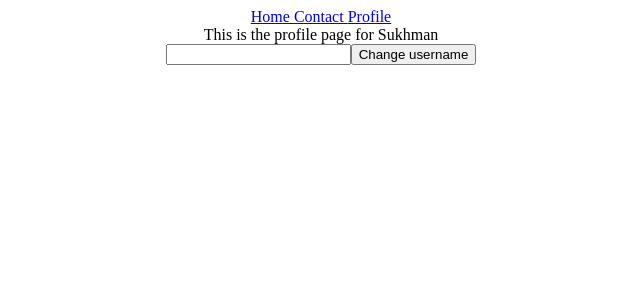
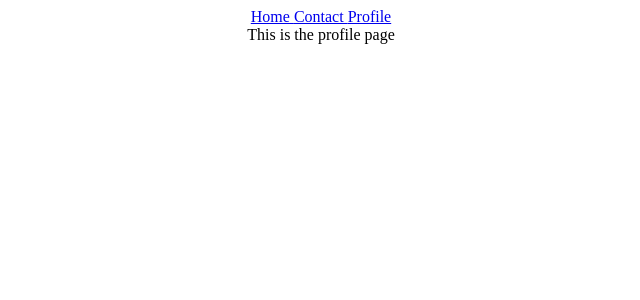
Before and after one commit to sukhman31/Learn-React, a React (Create React App) app: page /profile in a window 1280 px wide. Shown: the top 300 px of the page, without its empty margins (319-959 px from the left). Built offline with nearby package versions, Linux system fonts and the light colour scheme.

Commit message:
using react query

```diff
--- a/package.json
+++ b/package.json
@@ -3,6 +3,7 @@
   "version": "0.1.0",
   "private": true,
   "dependencies": {
+    "@tanstack/react-query": "^4.29.19",
     "@testing-library/jest-dom": "^5.16.5",
     "@testing-library/react": "^13.4.0",
     "@testing-library/user-event": "^13.5.0",
--- a/src/App.js
+++ b/src/App.js
@@ -6,15 +6,16 @@ import { Home } from './pages/home';
 import { Contact } from './pages/contact';
 import { Profile } from './pages/profile';
 import { Navbar } from './pages/navbar';
+import { QueryClient, QueryClientProvider } from '@tanstack/react-query';
 
 export const AppContext = createContext();
 
 function App(){
   const [user, setUser] = useState('Sukhman');
-
+  const client = new QueryClient();
   return (
     <div className='App'>
-      <AppContext.Provider value={{user,setUser}}>
+      <QueryClientProvider client={client}>
         <Router>
           <Navbar />
           <Routes>
@@ -24,7 +25,7 @@ function App(){
             <Route path='*' element={<h1>page not found</h1>}/>
           </Routes>
         </Router>
-      </AppContext.Provider>
+      </QueryClientProvider>
     </div>
   );
 }
--- a/src/components/ChangeProfile.js
+++ /dev/null
@@ -1,18 +0,0 @@
-import { useState } from "react";
-import { useContext } from "react";
-import App, { AppContext } from "../App";
-
-export const ChangeProfile = () => {
-    const { setUser } = useContext(AppContext);
-    const [newUser,setNewUser] = useState('');
-    return(
-        <div>
-            <input onChange = {(event) => {
-                setNewUser(event.target.value)
-            }}/>
-            <button onClick = {() => {
-                setUser(newUser);
-            }}>Change username</button>
-        </div>
-    )
-}
--- a/src/pages/home.js
+++ b/src/pages/home.js
@@ -1,7 +1,22 @@
 import { useContext } from "react";
 import App, { AppContext } from "../App";
+import { useQuery } from "@tanstack/react-query";
+import Axios from "axios";
 
 export const Home = () =>{
-    const { user } = useContext(AppContext);
-    return <h1>This is the home page for {user}</h1>
+    const { data, isLoading, refetch } = useQuery(['cat'], () => {
+        return Axios.get("https://catfact.ninja/fact").then((res)=>res.data);
+    });
+
+    if (isLoading){
+        return <h1>Loading ...</h1>
+    }
+
+    return (
+        <div>
+            <h1>This is the home page and the fact is {data?.fact}</h1>
+            <button onClick={refetch}>Update</button>
+        </div>
+
+    )
 }
--- a/src/pages/profile.js
+++ b/src/pages/profile.js
@@ -1,14 +1,10 @@
-import { ChangeProfile } from "../components/ChangeProfile"
 import { useContext } from "react";
 import App, { AppContext } from "../App";
 
 export const Profile = () =>{
-    const { user } = useContext(AppContext);
-
     return (
-    <div>
-        This is the profile page for {user}
-        <ChangeProfile />
+    <div className="App">
+        This is the profile page
     </div>
     )
 }
```
Also changed, not shown: 1 other file (tests, documents, lock files or other folders).
